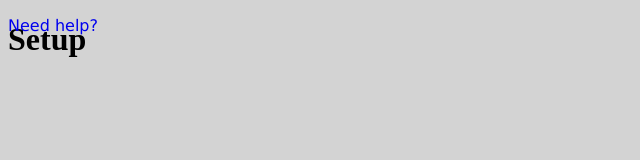
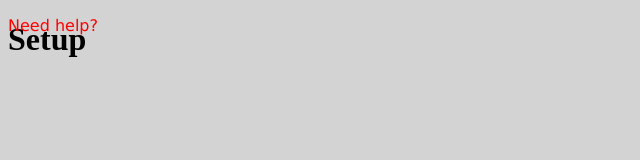
Before and after one commit to Ninjasaur/GrizzHacks-4, a plain HTML site: page index.html in a window 1280 px wide. Shown: the whole page, without its empty margins (0-640 px from the left). Drawn offline with Linux system fonts and the light colour scheme.

Commit message:
Update main.css

```diff
--- a/main.css
+++ b/main.css
@@ -8,3 +8,7 @@ body{
     right: 1;
     font-family: "Lucida Sans Unicode", "Lucida Grande", sans-serif;
 }
+a.trail{
+    font-family: "Lucida Sans Unicode", "Lucida Grande", sans-serif;
+    color: red;
+}
```
